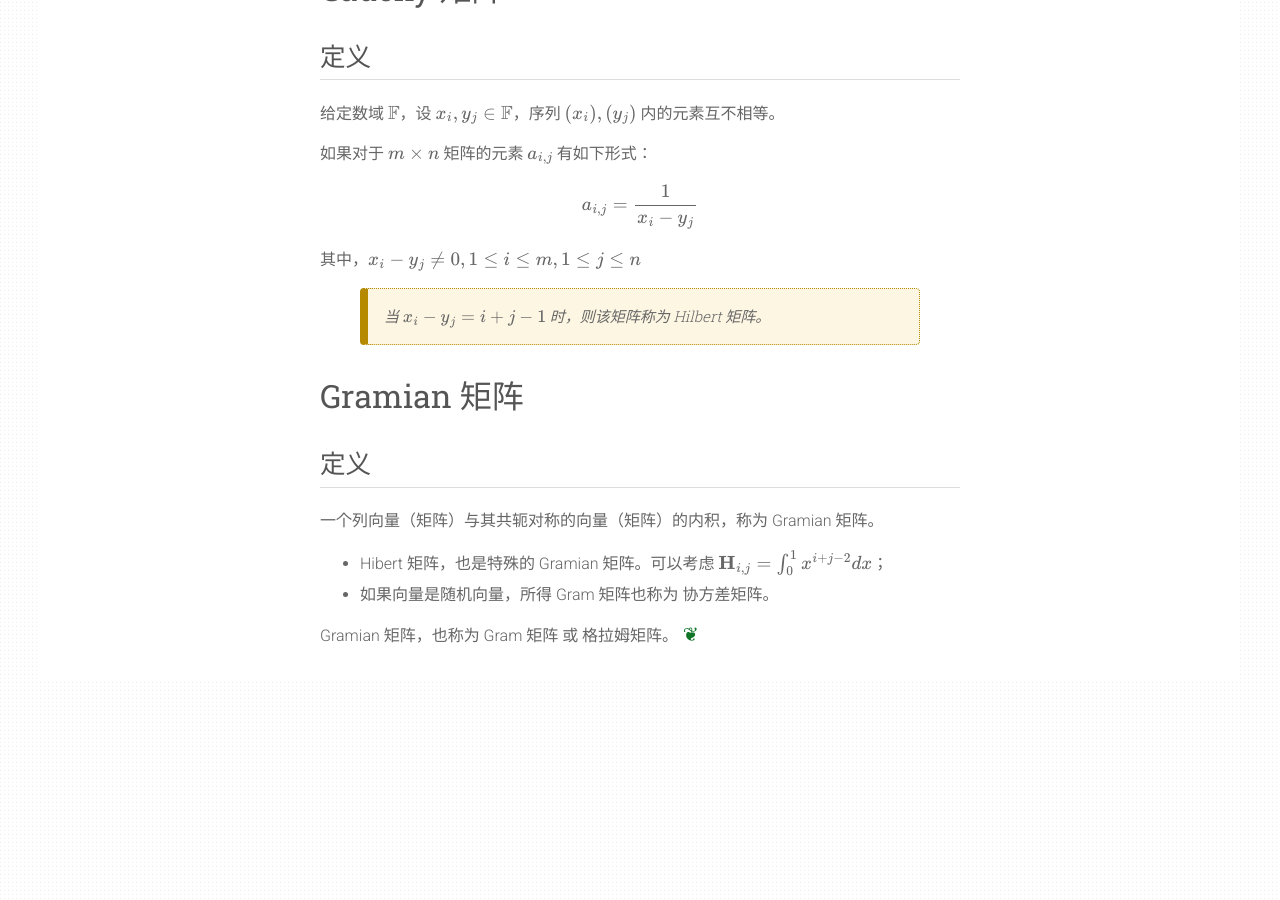
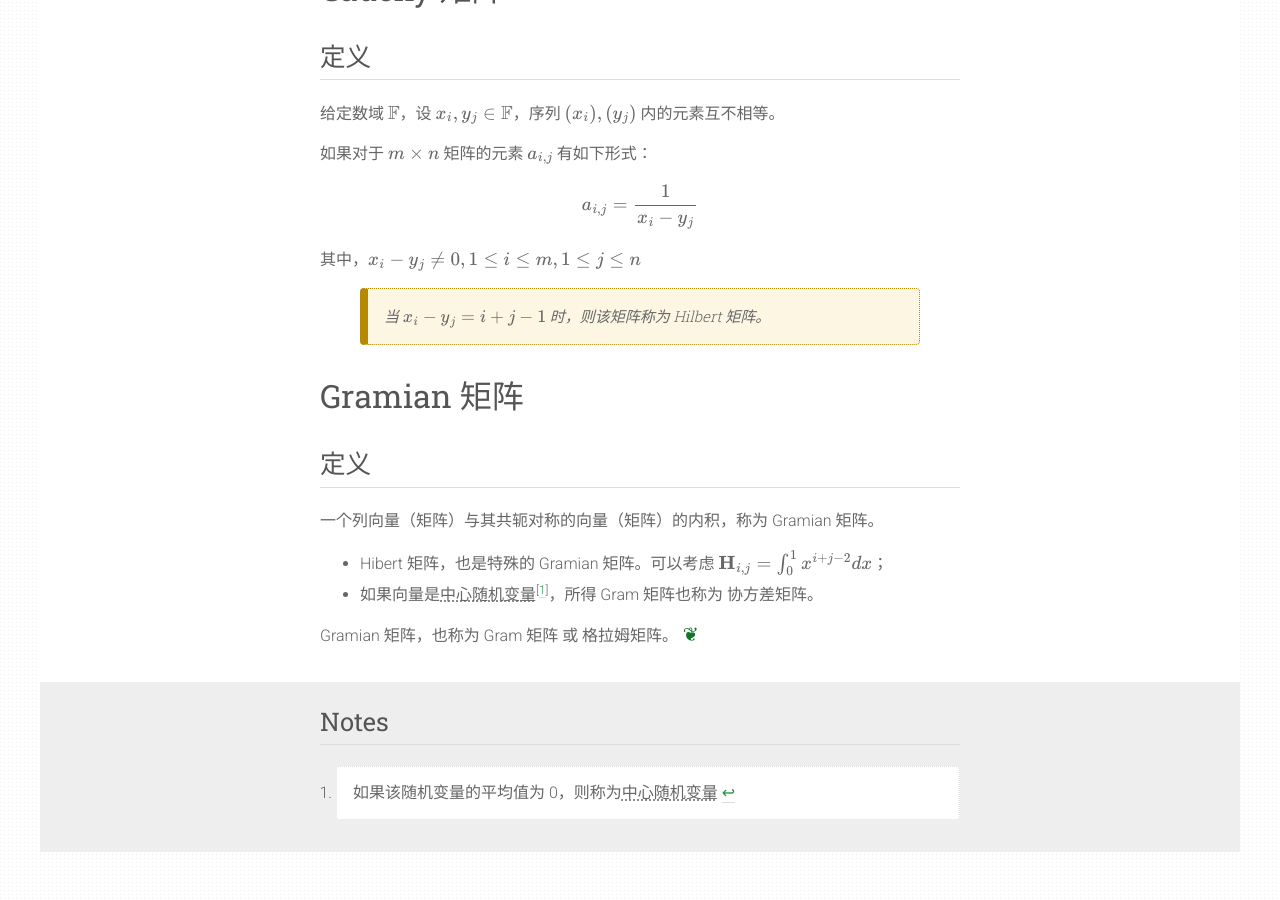
Before and after one commit to icgw/website, a Jekyll site: the page built from _posts/2018-03-16-special-matrix.md, in a window 1280 px wide and 900 px high, scrolled down 2838 px. Built offline with Jekyll 4.4.1, drawn with Linux system fonts in a browser that asks for light colours; formulas are drawn with MathJax 3.

Commit message:
随机变量 -> 中心随机变量

```diff
--- a/_posts/2018-03-16-special-matrix.md
+++ b/_posts/2018-03-16-special-matrix.md
@@ -140,6 +140,11 @@ $$a_{i,j} = \frac{1}{x_i - y_j}$$
 一个列向量（矩阵）与其共轭对称的向量（矩阵）的内积，称为 Gramian 矩阵。
 
 - Hibert 矩阵，也是特殊的 Gramian 矩阵。可以考虑 $$\mathbf{H}_{i, j} = \int_0^1 x^{i + j - 2}dx$$；
-- 如果向量是随机向量，所得 Gram 矩阵也称为 协方差矩阵。
+- 如果向量是中心随机变量[^1]，所得 Gram 矩阵也称为 协方差矩阵。
 
 Gramian 矩阵，也称为 Gram 矩阵 或 格拉姆矩阵。
+
+
+*[中心随机变量]: Centered Random Variable
+
+[^1]: 如果该随机变量的平均值为 0，则称为中心随机变量
```
